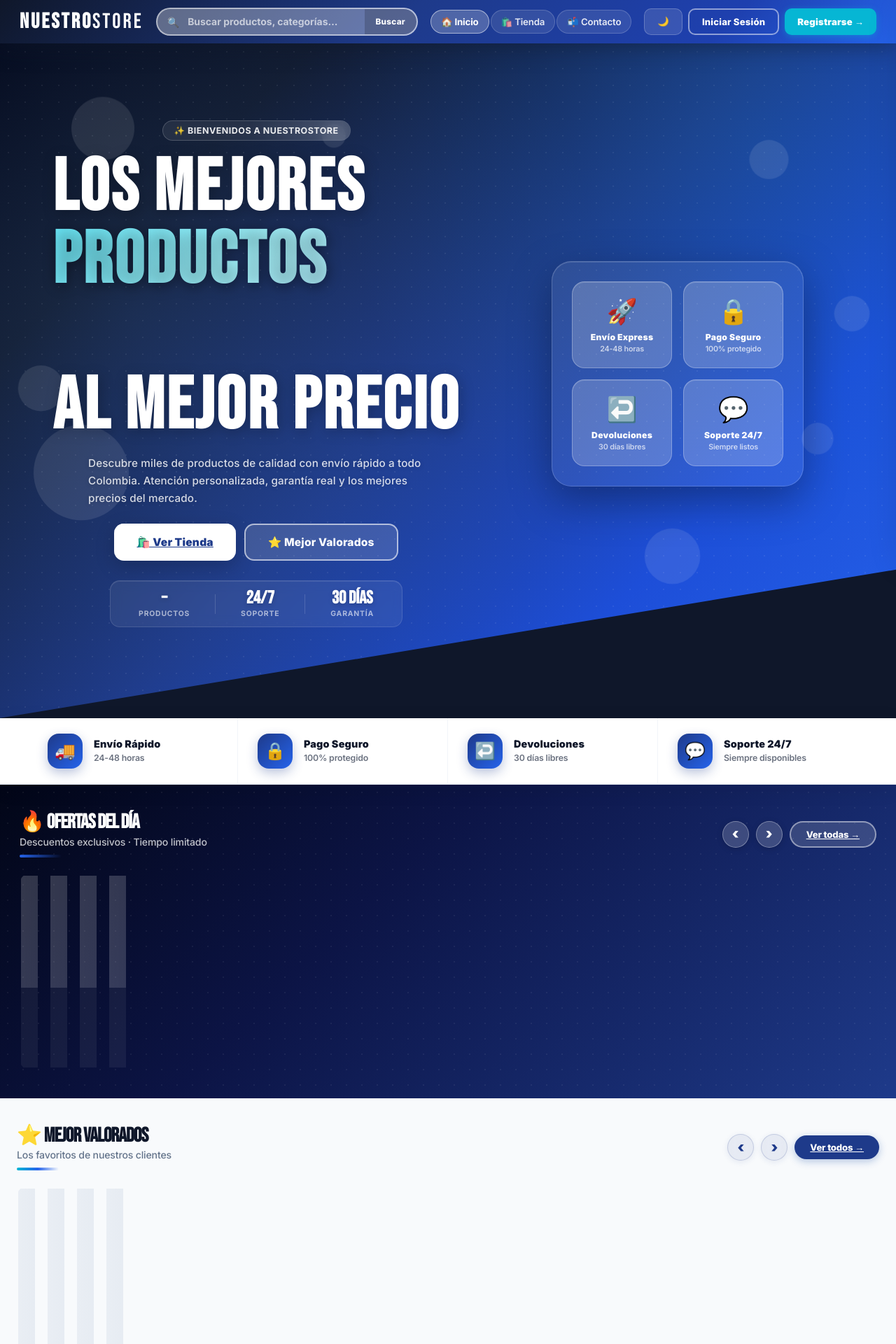
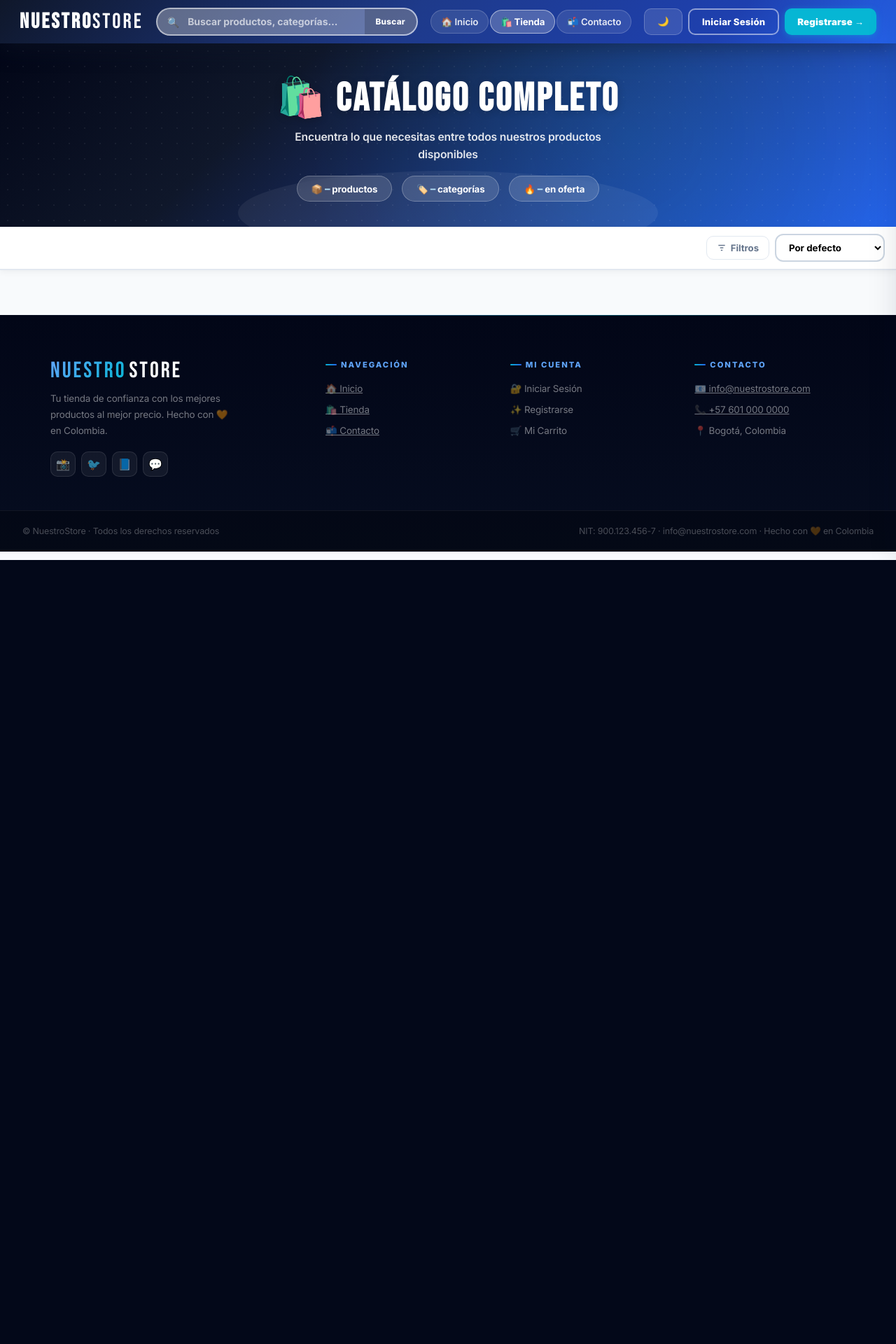
Before and after one commit to sebasgt301zapata/proyecto_web, a Django app: template nuestrostore_fix/tienda/templates/inicio.html in a window 1280 px wide. Shown: the top 1920 px of the page at 70% size. After the commit the page ends 800 px from the top, so only its background shows below. Run offline with Django 4.2, Linux system fonts and the light colour scheme; the template is opened without the code that fills it, so the values that code supplies are empty.

Commit message:
Update inicio.html

```diff
--- a/nuestrostore_fix/tienda/templates/inicio.html
+++ b/nuestrostore_fix/tienda/templates/inicio.html
@@ -1,140 +1,76 @@
 {% extends "base.html" %}
 {% load static %}
-{% block title %}NuestroStore — Tu Tienda de Confianza en Colombia{% endblock %}
-{% block body_page %}inicio{% endblock %}
-{% block js_page %}inicio{% endblock %}
-{% block nav_inicio %}active{% endblock %}
-{% block bn_inicio %}on{% endblock %}
+{% block title %}Tienda — NuestroStore Colombia{% endblock %}
+{% block meta_desc %}Catálogo completo de productos. Filtros de precio y rating. Envíos a todo Colombia.{% endblock %}
+{% block og_url %}/tienda/{% endblock %}
+{% block og_title %}Tienda NuestroStore — Catálogo Completo 🛍️{% endblock %}
+{% block body_page %}tienda{% endblock %}
+{% block js_page %}tienda{% endblock %}
+{% block nav_tienda %}active{% endblock %}
+{% block bn_tienda %}on{% endblock %}
 
 {% block content %}
-<main id="pInicio">
-  <!-- HERO -->
-  <section class="hero">
-    <div class="hero-particles" aria-hidden="true"><span></span><span></span><span></span><span></span><span></span><span></span><span></span><span></span></div>
-    <div class="hero-in">
-      <div class="hero-cta">
-        <div class="hero-badge">✨ Bienvenidos a NuestroStore</div>
-        <h1>Los Mejores<br/><span>Productos</span><br/>Al Mejor Precio</h1>
-        <p class="hero-desc">Descubre miles de productos de calidad con envío rápido a todo Colombia. Atención personalizada, garantía real y los mejores precios del mercado.</p>
-        <div class="hero-btns">
-          <a class="btn-hero" href="/tienda/">🛍️ Ver Tienda</a>
-          <button class="btn-hero-2" onclick="document.getElementById('sec-valorados').scrollIntoView({behavior:'smooth'})">⭐ Mejor Valorados</button>
-        </div>
-        <div class="hero-stats">
-          <div class="hstat"><strong id="hsProd">–</strong><span>Productos</span></div>
-          <div class="hstat-div"></div>
-          <div class="hstat"><strong>24/7</strong><span>Soporte</span></div>
-          <div class="hstat-div"></div>
-          <div class="hstat"><strong>30 días</strong><span>Garantía</span></div>
-        </div>
-      </div>
-      <div class="hero-visual">
-        <div class="hero-visual-card">
-          <div class="hvc-item"><div class="hvc-ico">🚀</div><div class="hvc-lbl">Envío Express</div><div class="hvc-sub">24-48 horas</div></div>
-          <div class="hvc-item"><div class="hvc-ico">🔒</div><div class="hvc-lbl">Pago Seguro</div><div class="hvc-sub">100% protegido</div></div>
-          <div class="hvc-item"><div class="hvc-ico">↩️</div><div class="hvc-lbl">Devoluciones</div><div class="hvc-sub">30 días libres</div></div>
-          <div class="hvc-item"><div class="hvc-ico">💬</div><div class="hvc-lbl">Soporte 24/7</div><div class="hvc-sub">Siempre listos</div></div>
-        </div>
+<main id="pTienda">
+  <div class="tienda-hero">
+    <div class="tienda-hero-in">
+      <h2>🛍️ Catálogo Completo</h2>
+      <p>Encuentra lo que necesitas entre todos nuestros productos disponibles</p>
+      <div class="tienda-hero-stats">
+        <span class="thstat">📦 <strong id="thProd">–</strong> productos</span>
+        <span class="thstat">🏷️ <strong id="thCats">–</strong> categorías</span>
+        <span class="thstat">🔥 <strong id="thOfs">–</strong> en oferta</span>
       </div>
     </div>
-  </section>
-
-  <!-- FEATURES -->
-  <div class="features-strip">
-    <div class="feat"><span class="feat-ico">🚚</span><div><strong>Envío Rápido</strong><small>24-48 horas</small></div></div>
-    <div class="feat"><span class="feat-ico">🔒</span><div><strong>Pago Seguro</strong><small>100% protegido</small></div></div>
-    <div class="feat"><span class="feat-ico">↩️</span><div><strong>Devoluciones</strong><small>30 días libres</small></div></div>
-    <div class="feat"><span class="feat-ico">💬</span><div><strong>Soporte 24/7</strong><small>Siempre disponibles</small></div></div>
   </div>
-
-  <!-- OFERTAS CARRUSEL -->
-  <div class="sec sec-ofertas-flash">
-    <div class="sec-header">
-      <div><div class="sec-t" style="color:#fff">🔥 Ofertas del Día</div><p class="sec-sub" style="color:rgba(255,255,255,.75)">Descuentos exclusivos · Tiempo limitado</p></div>
-      <div style="display:flex;align-items:center;gap:10px">
-        <button class="carousel-btn" onclick="carouselPrev('ofertas')" aria-label="Anterior">‹</button>
-        <button class="carousel-btn" onclick="carouselNext('ofertas')" aria-label="Siguiente">›</button>
-        <a class="ver-mas-btn ver-mas-light" href="/tienda/">Ver todas →</a>
-      </div>
+  <div class="tienda-toolbar">
+    <div class="cats" id="cats"></div>
+    <div class="tienda-sort" style="display:flex;align-items:center;gap:8px">
+      <button class="filtros-toggle-btn" id="filtrosToggleBtn" onclick="toggleFiltrosPanel()">
+        <svg width="14" height="14" viewBox="0 0 24 24" fill="none" stroke="currentColor" stroke-width="2.5"><line x1="4" y1="6" x2="20" y2="6"/><line x1="8" y1="12" x2="16" y2="12"/><line x1="10" y1="18" x2="14" y2="18"/></svg>
+        Filtros <span class="filtros-badge" id="filtrosBadge" style="display:none">0</span>
+      </button>
+      <select class="sort-sel" id="sortSel" onchange="sortProds(this.value)">
+        <option value="def">Por defecto</option>
+        <option value="precioAsc">Precio ↑</option>
+        <option value="precioDesc">Precio ↓</option>
+        <option value="nombre">A-Z</option>
+        <option value="valorados">Mejor valorados</option>
+      </select>
     </div>
-    <div class="div" style="background:linear-gradient(90deg,var(--am),transparent)"></div>
-    <div class="carousel-outer" id="outerOfertas">
-      <div class="carousel-track" id="trackOfertas">
-        <div class="sk-card"><div class="sk-img"></div><div class="sk-body"><div class="sk-line sk-line-sm"></div><div class="sk-line sk-line-lg"></div><div class="sk-line sk-line-md"></div><div class="sk-btn"></div></div></div>
-        <div class="sk-card"><div class="sk-img"></div><div class="sk-body"><div class="sk-line sk-line-sm"></div><div class="sk-line sk-line-lg"></div><div class="sk-line sk-line-md"></div><div class="sk-btn"></div></div></div>
-        <div class="sk-card"><div class="sk-img"></div><div class="sk-body"><div class="sk-line sk-line-sm"></div><div class="sk-line sk-line-lg"></div><div class="sk-line sk-line-md"></div><div class="sk-btn"></div></div></div>
-        <div class="sk-card"><div class="sk-img"></div><div class="sk-body"><div class="sk-line sk-line-sm"></div><div class="sk-line sk-line-lg"></div><div class="sk-line sk-line-md"></div><div class="sk-btn"></div></div></div>
-      </div>
-    </div>
-    <div class="carousel-dots" id="dotsOfertas"></div>
   </div>
-
-  <!-- MEJOR VALORADOS -->
-  <div class="sec" id="sec-valorados">
-    <div class="sec-header">
-      <div><div class="sec-t">⭐ Mejor Valorados</div><p class="sec-sub">Los favoritos de nuestros clientes</p></div>
-      <div style="display:flex;align-items:center;gap:10px">
-        <button class="carousel-btn carousel-btn-dark" onclick="carouselPrev('valorados')" aria-label="Anterior">‹</button>
-        <button class="carousel-btn carousel-btn-dark" onclick="carouselNext('valorados')" aria-label="Siguiente">›</button>
-        <a class="ver-mas-btn" href="/tienda/">Ver todos →</a>
-      </div>
-    </div>
-    <div class="div"></div>
-    <div class="carousel-outer" id="outerValorados">
-      <div class="carousel-track" id="trackValorados">
-        <div class="sk-card"><div class="sk-img"></div><div class="sk-body"><div class="sk-line sk-line-sm"></div><div class="sk-line sk-line-lg"></div><div class="sk-line sk-line-md"></div><div class="sk-btn"></div></div></div>
-        <div class="sk-card"><div class="sk-img"></div><div class="sk-body"><div class="sk-line sk-line-sm"></div><div class="sk-line sk-line-lg"></div><div class="sk-line sk-line-md"></div><div class="sk-btn"></div></div></div>
-        <div class="sk-card"><div class="sk-img"></div><div class="sk-body"><div class="sk-line sk-line-sm"></div><div class="sk-line sk-line-lg"></div><div class="sk-line sk-line-md"></div><div class="sk-btn"></div></div></div>
-        <div class="sk-card"><div class="sk-img"></div><div class="sk-body"><div class="sk-line sk-line-sm"></div><div class="sk-line sk-line-lg"></div><div class="sk-line sk-line-md"></div><div class="sk-btn"></div></div></div>
-      </div>
-    </div>
-    <div class="carousel-dots" id="dotsValorados"></div>
-  </div>
-
-  <!-- ABOUT -->
-  <section class="about-sec">
-    <div class="about-in">
-      <div class="about-text">
-        <div class="about-tag">🧡 Nuestra Historia</div>
-        <h2>¿Por qué elegir <span>NuestroStore</span>?</h2>
-        <p>Somos una tienda colombiana comprometida con ofrecerte los mejores productos del mercado a precios justos. Cada artículo pasa por un riguroso control de calidad para garantizar tu satisfacción.</p>
-        <p>Desde 2020 llevamos alegría a miles de hogares en todo el país con envíos confiables, atención humana y una plataforma segura para tus compras.</p>
-        <div class="about-feats">
-          <div class="afeat"><span>✅</span><div><strong>Productos Verificados</strong><small>Calidad garantizada en cada artículo</small></div></div>
-          <div class="afeat"><span>🤝</span><div><strong>Comercio Justo</strong><small>Apoyamos a productores locales</small></div></div>
-          <div class="afeat"><span>🔐</span><div><strong>Compra Protegida</strong><small>Tus datos siempre seguros</small></div></div>
-        </div>
-        <a class="btn-hero" href="/tienda/" style="margin-top:20px;display:inline-flex;width:auto;padding:14px 28px">Explorar Tienda →</a>
-      </div>
-      <div class="about-visual">
-        <div class="about-card">
-          <div style="font-size:3.5rem;margin-bottom:12px">🏪</div>
-          <div style="font-family:'Bebas Neue',cursive;font-size:2.5rem;color:var(--na3);line-height:1">NuestroStore</div>
-          <div style="color:var(--gr);font-size:.88rem;margin-top:8px">Tu tienda de confianza</div>
-          <div style="margin-top:20px;display:flex;flex-direction:column;gap:10px">
-            <div class="about-stat-row"><span>📦 Productos disponibles</span><strong id="aboutProd" style="color:#1E3A8A">–</strong></div>
-            <div class="about-stat-row"><span>⭐ Reseñas positivas</span><strong style="color:#1E3A8A">98%</strong></div>
-            <div class="about-stat-row"><span>🚚 Envíos realizados</span><strong style="color:#1E3A8A">+5,000</strong></div>
-            <div class="about-stat-row"><span>🔒 Compras seguras</span><strong style="color:#1E3A8A">100%</strong></div>
+  <div class="filtros-panel" id="filtrosPanel" style="display:none">
+    <div class="filtros-inner">
+      <div class="filtro-grupo">
+        <div class="filtro-titulo">💰 Rango de precio</div>
+        <div class="filtro-precio-wrap">
+          <div class="filtro-precio-labels"><span id="fPrecioMin">COP$ 0</span><span id="fPrecioMax">COP$ 0</span></div>
+          <div class="filtro-range-track">
+            <div class="filtro-range-fill" id="fRangeFill"></div>
+            <input type="range" class="filtro-range" id="fSliderMin" min="0" max="1000000" value="0" step="1000" oninput="onSliderMin(this)"/>
+            <input type="range" class="filtro-range" id="fSliderMax" min="0" max="1000000" value="1000000" step="1000" oninput="onSliderMax(this)"/>
           </div>
         </div>
       </div>
+      <div class="filtro-sep"></div>
+      <div class="filtro-grupo">
+        <div class="filtro-titulo">⭐ Rating mínimo</div>
+        <div class="filtro-stars-row" id="fStarsRow">
+          <button class="filtro-star-btn on" data-val="0" onclick="setRatingFiltro(0,this)">Todos</button>
+          <button class="filtro-star-btn" data-val="1" onclick="setRatingFiltro(1,this)">★ 1+</button>
+          <button class="filtro-star-btn" data-val="2" onclick="setRatingFiltro(2,this)">★★ 2+</button>
+          <button class="filtro-star-btn" data-val="3" onclick="setRatingFiltro(3,this)">★★★ 3+</button>
+          <button class="filtro-star-btn" data-val="4" onclick="setRatingFiltro(4,this)">★★★★ 4+</button>
+          <button class="filtro-star-btn" data-val="5" onclick="setRatingFiltro(5,this)">★★★★★ 5</button>
+        </div>
+      </div>
+      <div class="filtro-sep"></div>
+      <div class="filtro-grupo filtro-grupo-row">
+        <button class="filtro-check-btn" id="fSoloOfertas" onclick="toggleFiltroOfertas()"><span class="filtro-check-ico">○</span> Solo ofertas</button>
+        <button class="filtros-reset" onclick="resetFiltros()">✕ Limpiar filtros</button>
+      </div>
     </div>
-  </section>
-
-  <!-- TRUST BANNER -->
-  <section class="trust-sec">
-    <div class="trust-in">
-      <div class="trust-badge"><div class="trust-ico">⭐</div><div><strong>+5,000</strong><span>Clientes felices</span></div></div>
-      <div class="trust-div"></div>
-      <div class="trust-badge"><div class="trust-ico">🚀</div><div><strong>24–48h</strong><span>Envío express</span></div></div>
-      <div class="trust-div"></div>
-      <div class="trust-badge"><div class="trust-ico">🛡️</div><div><strong>100%</strong><span>Compra segura</span></div></div>
-      <div class="trust-div"></div>
-      <div class="trust-badge"><div class="trust-ico">↩️</div><div><strong>30 días</strong><span>Devolución gratis</span></div></div>
-    </div>
-  </section>
-
+  </div>
+  <div class="tienda-body"><div class="pg" id="pg"></div></div>
   {% include "partials/footer.html" %}
 </main>
 {% endblock %}
```
